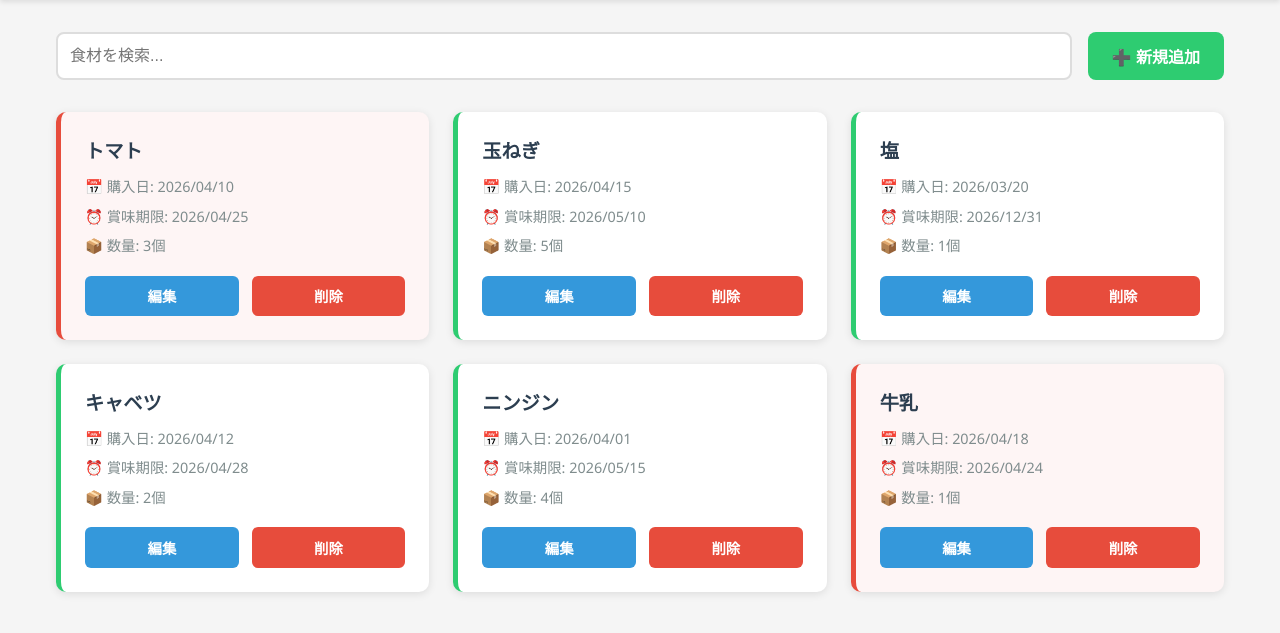
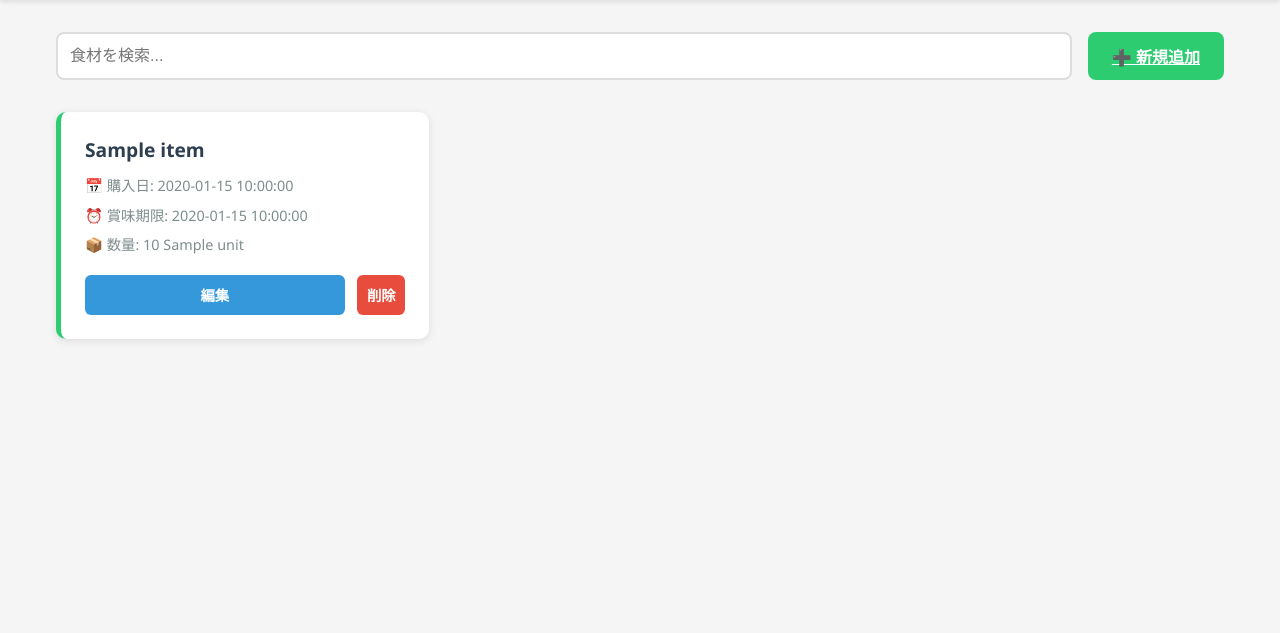
Before and after one commit to izuizu1122/team1, a Flask app: template templates/index.html in a window 1280 px wide. Shown: the part 67-700 px from the top of the page. Run offline with Flask 3, Linux system fonts and the light colour scheme; the template is opened without the code that fills it: most values are stand-ins (such as "Sample title", 1, 10 or a date in 2020).

Commit message:
CRUD実装済み
ステップ２：Flaskから食材一覧を表示する
ステップ３：CRUD全部実装済み
登録・一覧・編集・論理削除

```diff
--- a/app.py
+++ b/app.py
@@ -1,4 +1,4 @@
-from flask import Flask, render_template
+from flask import Flask, render_template, request, redirect
 import sqlite3
 import os
 
@@ -13,10 +13,126 @@ def get_db_connection():
 
 @app.route('/')
 def index():
-    # templates/index.html を表示させる
-    return render_template('index.html')
+    conn = get_db_connection()
 
-# 接続テスト
+    ingredients = conn.execute("""
+        SELECT *
+        FROM ingredients
+        WHERE is_deleted = 0
+        ORDER BY expiry_date
+    """).fetchall()
+
+    conn.close()
+
+    return render_template(
+        'index.html',
+        ingredients=ingredients
+    )
+
+# 食材追加（Create：「新規追加」ボタンを本当に動かす
+@app.route('/add', methods=['GET', 'POST'])
+def add_ingredient():
+
+    if request.method == 'POST':
+
+        name = request.form['ingredientName']
+        purchase_date = request.form['purchaseDate']
+        expiry_date = request.form['expiryDate']
+        quantity = request.form['quantity']
+        unit = request.form['unit']
+        category = request.form['category']
+        memo = request.form['memo']
+
+        conn = get_db_connection()
+
+        conn.execute("""
+            INSERT INTO ingredients
+            (name, purchase_date, expiry_date,
+             quantity, unit, category, memo, is_deleted)
+            VALUES (?, ?, ?, ?, ?, ?, ?, 0)
+        """, (
+            name,
+            purchase_date,
+            expiry_date,
+            quantity,
+            unit,
+            category,
+            memo
+        ))
+
+        conn.commit()
+        conn.close()
+
+        return redirect('/')
+
+    return render_template('edit.html')
+
+#編集ボタンを本当に動かす
+@app.route('/edit/<int:id>', methods=['GET', 'POST'])
+def edit_ingredient(id):
+
+    conn = get_db_connection()
+
+    if request.method == 'POST':
+
+        conn.execute("""
+            UPDATE ingredients
+            SET
+                name=?,
+                purchase_date=?,
+                expiry_date=?,
+                quantity=?,
+                unit=?,
+                category=?,
+                memo=?
+            WHERE id=?
+        """,(
+            request.form['ingredientName'],
+            request.form['purchaseDate'],
+            request.form['expiryDate'],
+            request.form['quantity'],
+            request.form['unit'],
+            request.form['category'],
+            request.form['memo'],
+            id
+        ))
+
+        conn.commit()
+        conn.close()
+
+        return redirect('/')
+
+
+    ingredient = conn.execute(
+        "SELECT * FROM ingredients WHERE id=? AND is_deleted=0",
+        (id,)
+    ).fetchone()
+
+    conn.close()
+
+    return render_template(
+        'edit.html',
+        ingredient=ingredient
+    )
+
+#削除ルート
+@app.route('/delete/<int:id>', methods=['POST'])
+def delete_ingredient(id):
+
+    conn = get_db_connection()
+
+    conn.execute("""
+        UPDATE ingredients
+        SET is_deleted = 1
+        WHERE id = ?
+    """,(id,))
+
+    conn.commit()
+    conn.close()
+
+    return redirect('/')
+
+# DB接続テスト
 @app.route('/test-db')
 def test_db():
     conn = get_db_connection()
--- a/static/css/styles.css
+++ b/static/css/styles.css
@@ -165,6 +165,9 @@ body {
 .btn-edit {
     background-color: #3498db;
     color: white;
+    text-decoration: none;
+    display: inline-block;
+    text-align: center;
 }
 
 .btn-edit:hover {
--- a/static/js/index.js
+++ b/static/js/index.js
@@ -14,37 +14,4 @@ $(document).ready(function() {
         });
     });
 
-    // 新規追加ボタン
-    $('#addBtn').on('click', function() {
-        showLoading('食材追加ページへ移動中...');
-        setTimeout(function() {
-            hideLoading();
-            window.location.href = 'edit.html';
-        }, 800);
-    });
-
-    // 編集ボタン
-    $('.btn-edit').on('click', function() {
-        const ingredientName = $(this).closest('.ingredient-card').find('h3').text();
-        showToast(ingredientName + ' を編集します', 'info');
-        // 後で: window.location.href = 'edit.html?id=xxx';
-    });
-
-    // 削除ボタン
-    $('.btn-delete').on('click', function() {
-        const ingredientName = $(this).closest('.ingredient-card').find('h3').text();
-        const $card = $(this).closest('.ingredient-card');
-
-        if (confirm(ingredientName + ' を削除しますか？')) {
-            showLoading('削除中...');
-
-            setTimeout(function() {
-                $card.fadeOut(300, function() {
-                    $(this).remove();
-                    hideLoading();
-                    showToast(ingredientName + ' を削除しました', 'success');
-                });
-            }, 500);
-        }
-    });
 });
--- a/templates/index.html
+++ b/templates/index.html
@@ -18,94 +18,57 @@
     <main class="container">
         <section class="search-section">
             <input type="text" class="search-input" id="searchInput" placeholder="食材を検索...">
-            <button class="btn-add" id="addBtn">➕ 新規追加</button>
+            <a href="/add" class="btn-add">➕ 新規追加</a>
         </section>
 
         <section class="ingredient-list" id="ingredientList">
-            <!-- 食材アイテム1（賞味期限が近い） -->
-            <div class="ingredient-card alert">
-                <div class="ingredient-info">
-                    <h3>トマト</h3>
-                    <p class="purchase-date">📅 購入日: 2026/04/10</p>
-                    <p class="expiry-date">⏰ 賞味期限: 2026/04/25</p>
-                    <p class="quantity">📦 数量: 3個</p>
-                </div>
-                <div class="ingredient-actions">
-                    <button class="btn-edit">編集</button>
-                    <button class="btn-delete">削除</button>
-                </div>
+
+        {% for item in ingredients %}
+        <div class="ingredient-card">
+            <div class="ingredient-info">
+                <h3>{{ item["name"] }}</h3>
+
+                <p class="purchase-date">
+                    📅 購入日: {{ item["purchase_date"] }}
+                </p>
+
+                <p class="expiry-date">
+                    ⏰ 賞味期限: {{ item["expiry_date"] }}
+                </p>
+
+                <p class="quantity">
+                    📦 数量:
+                    {{ item["quantity"] }}
+                    {{ item["unit"] }}
+                </p>
             </div>
 
-            <!-- 食材アイテム2（通常） -->
-            <div class="ingredient-card">
-                <div class="ingredient-info">
-                    <h3>玉ねぎ</h3>
-                    <p class="purchase-date">📅 購入日: 2026/04/15</p>
-                    <p class="expiry-date">⏰ 賞味期限: 2026/05/10</p>
-                    <p class="quantity">📦 数量: 5個</p>
-                </div>
-                <div class="ingredient-actions">
-                    <button class="btn-edit">編集</button>
-                    <button class="btn-delete">削除</button>
-                </div>
+            <div class="ingredient-actions">
+                <a href="/edit/{{ item['id'] }}"
+                class="btn-edit">
+                編集
+            　　</a>
+
+                <form
+                action="/delete/{{ item['id'] }}"
+                method="POST"
+                style="display:inline;"
+                >
+
+                <button
+                type="submit"
+                class="btn-delete"
+                onclick="return confirm('削除しますか？')"
+                >
+                削除
+                </button>
+
+                </form>
             </div>
+        </div>
+        {% endfor %}
 
-            <!-- 食材アイテム3 -->
-            <div class="ingredient-card">
-                <div class="ingredient-info">
-                    <h3>塩</h3>
-                    <p class="purchase-date">📅 購入日: 2026/03/20</p>
-                    <p class="expiry-date">⏰ 賞味期限: 2026/12/31</p>
-                    <p class="quantity">📦 数量: 1個</p>
-                </div>
-                <div class="ingredient-actions">
-                    <button class="btn-edit">編集</button>
-                    <button class="btn-delete">削除</button>
-                </div>
-            </div>
-
-            <!-- 食材アイテム4 -->
-            <div class="ingredient-card">
-                <div class="ingredient-info">
-                    <h3>キャベツ</h3>
-                    <p class="purchase-date">📅 購入日: 2026/04/12</p>
-                    <p class="expiry-date">⏰ 賞味期限: 2026/04/28</p>
-                    <p class="quantity">📦 数量: 2個</p>
-                </div>
-                <div class="ingredient-actions">
-                    <button class="btn-edit">編集</button>
-                    <button class="btn-delete">削除</button>
-                </div>
-            </div>
-
-            <!-- 食材アイテム5 -->
-            <div class="ingredient-card">
-                <div class="ingredient-info">
-                    <h3>ニンジン</h3>
-                    <p class="purchase-date">📅 購入日: 2026/04/01</p>
-                    <p class="expiry-date">⏰ 賞味期限: 2026/05/15</p>
-                    <p class="quantity">📦 数量: 4個</p>
-                </div>
-                <div class="ingredient-actions">
-                    <button class="btn-edit">編集</button>
-                    <button class="btn-delete">削除</button>
-                </div>
-            </div>
-
-            <!-- 食材アイテム6 -->
-            <div class="ingredient-card alert">
-                <div class="ingredient-info">
-                    <h3>牛乳</h3>
-                    <p class="purchase-date">📅 購入日: 2026/04/18</p>
-                    <p class="expiry-date">⏰ 賞味期限: 2026/04/24</p>
-                    <p class="quantity">📦 数量: 1個</p>
-                </div>
-                <div class="ingredient-actions">
-                    <button class="btn-edit">編集</button>
-                    <button class="btn-delete">削除</button>
-                </div>
-            </div>
-        </section>
+    </section>
     </main>
 
     <script src="https://code.jquery.com/jquery-3.6.0.min.js"></script>
```
Also changed, not shown: static/js/edit.js (+4 -4 lines), templates/edit.html (+62 -19 lines), 2 other files.
